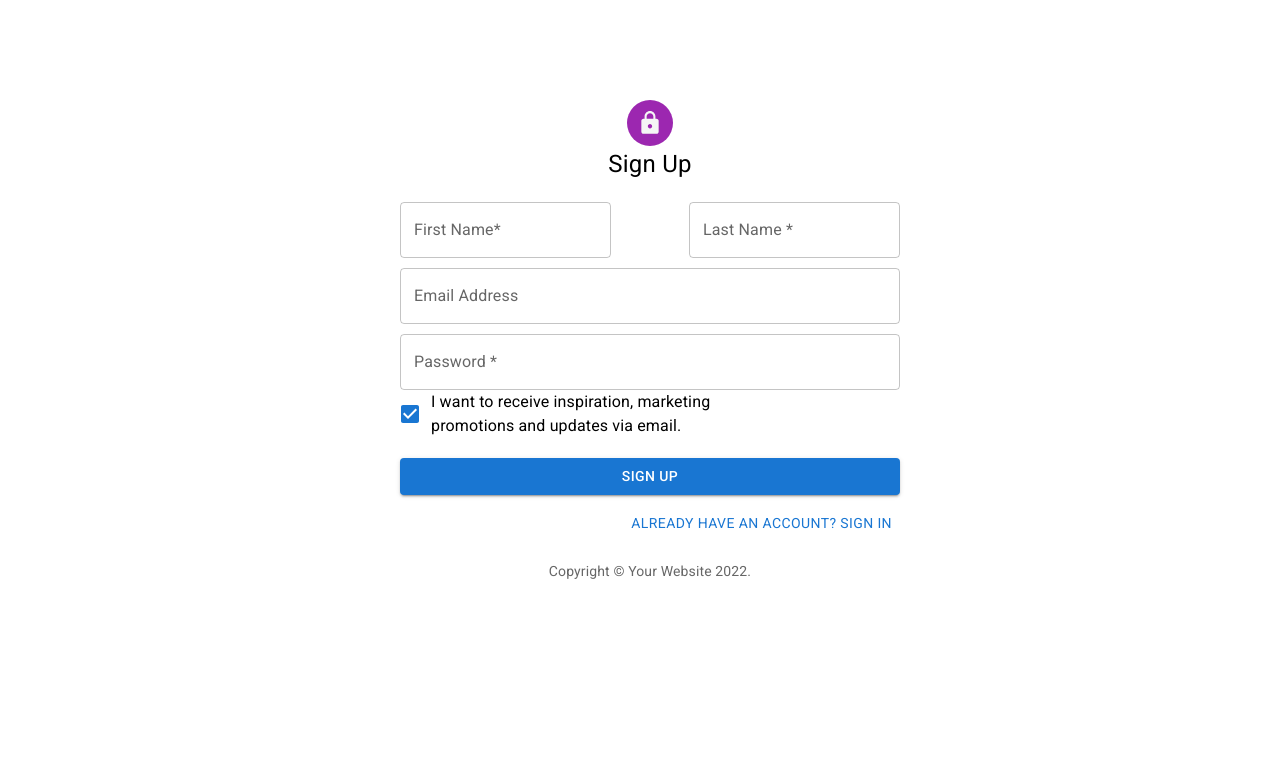
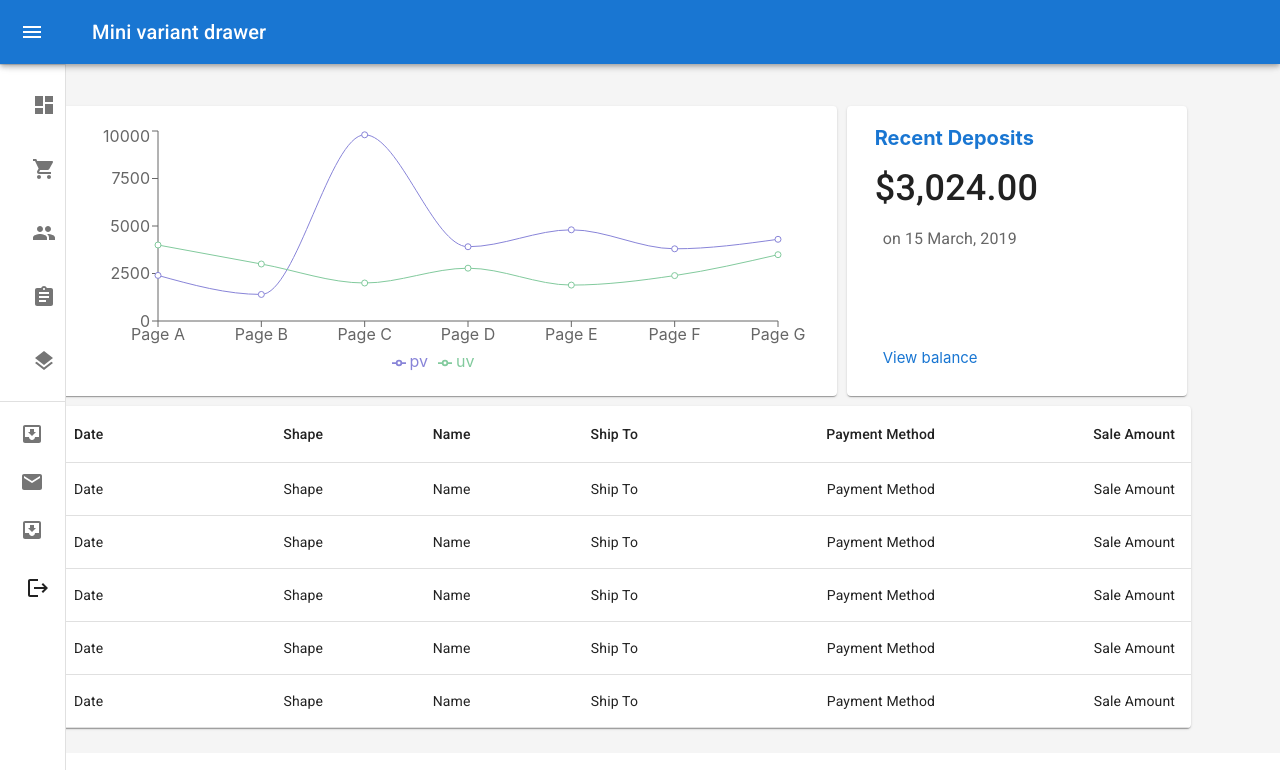
Before and after one commit to MBilalRasheed2/MaterialUI, a React (Create React App) app: page /dashboard in a window 1280 px wide. Shown: the top 770 px of the page. Built offline with nearby package versions, Linux system fonts and the light colour scheme.

Commit message:
add routes

```diff
--- a/package.json
+++ b/package.json
@@ -16,14 +16,15 @@
     "gh-pages": "^4.0.0",
     "react": "^18.2.0",
     "react-dom": "^18.2.0",
+    "react-router-dom": "^6.5.0",
     "react-scripts": "5.0.1",
     "recharts": "^2.1.16",
     "styled-components": "^5.3.6",
     "web-vitals": "^2.1.4"
   },
   "scripts": {
-    "predeploy":"npm run build",
-    "deploy":"gh-pages -d build",
+    "predeploy": "npm run build",
+    "deploy": "gh-pages -d build",
     "start": "react-scripts start",
     "build": "react-scripts build",
     "test": "react-scripts test",
--- a/src/App.js
+++ b/src/App.js
@@ -8,8 +8,10 @@ import React from 'react';
 
 
 import { createTheme, ThemeProvider } from '@mui/material/styles';
+import Home from './components/Home'
 import LoginPage from './components/loginPage/LoginPage';
 import SignUp from './components/signUp/SignUp';
+import Checkout from './components/checkout/Checkout';
 
 
 function App() {
@@ -23,10 +25,11 @@ function App() {
   // });
   return (
     <ThemeProvider theme={lightTheme}>
-      {/* <Home/> */}
+      <Home/>
       {/* <LoginPage/> */}
-      <SignUp/>
+      {/* <SignUp/> */}
 
+     {/* <Checkout/> */}
     </ThemeProvider>
   );
 }
--- a/src/components/Home.js
+++ b/src/components/Home.js
@@ -70,7 +70,7 @@ const Home = () => {
     return (
 
         <Layout>
-            <Grid container spacing={2} marginY={2}>
+            <Grid container spacing={2} marginY={2} paddingTop={10}>
 
                 <Grid container md={12}>
                     <LargeGridGraph md={8}>
--- a/src/components/checkout/Checkout.js
+++ b/src/components/checkout/Checkout.js
@@ -6,9 +6,7 @@ const Checkout = () => {
     return (
         <Grid container md={6} py={2} mx={'auto'}>
             <Grid py={2} md={12}>
-                <Typography variant="h2" component="h2">
-                    Checkout
-                </Typography>
+
                 <CheckoutStepper />
             </Grid>
 
--- a/src/components/checkout/CheckoutStepper.js
+++ b/src/components/checkout/CheckoutStepper.js
@@ -64,7 +64,10 @@ export default function HorizontalNonLinearStepper() {
     };
 
     return (
-        <Paper sx={{ width: '100%', marginY: '20px',py:4 }} elevation={2}>
+        <Paper sx={{ width: '100%', marginY: '20px', padding: '50px 40px 30px 30px' }} elevation={2}>
+            <Typography variant="h2" component="h2">
+                Checkout
+            </Typography>
             <Stepper nonLinear activeStep={activeStep}>
                 {steps.map((label, index) => (
                     <Step key={label} completed={completed[index]}>
@@ -73,6 +76,7 @@ export default function HorizontalNonLinearStepper() {
                         </StepButton>
                     </Step>
                 ))}
+
             </Stepper>
             <div>
                 {allStepsCompleted() ? (
@@ -126,9 +130,9 @@ const LoadStepForm = ({ step }) => {
     }
     else if (step === 1) {
         return <PaymentMethod />
-    }else if(step === 2) {
-        return <OrderSummary/>
-    }else{
-        return <Thankyou/>
+    } else if (step === 2) {
+        return <OrderSummary />
+    } else {
+        return <Thankyou />
     }
 }
--- a/src/components/header/Header.js
+++ b/src/components/header/Header.js
@@ -1,6 +1,7 @@
 import React from 'react'
-import { Typography, Paper, List, ListItem, ListItemButton, ListItemText, ListItemIcon, Toolbar, IconButton, Divider } from '@mui/material';
+import { Typography, Paper, List, ListItem, ListItemButton, ListItemText, ListItemIcon, Toolbar, IconButton, Divider, Grid, Button, Box } from '@mui/material';
 import ShoppingCartIcon from '@mui/icons-material/ShoppingCart';
+import LogoutIcon from '@mui/icons-material/Logout';
 import DashboardIcon from '@mui/icons-material/Dashboard';
 import PeopleIcon from '@mui/icons-material/People';
 import AssignmentIcon from '@mui/icons-material/Assignment';
@@ -13,6 +14,7 @@ import ChevronLeftIcon from '@mui/icons-material/ChevronLeft';
 import ChevronRightIcon from '@mui/icons-material/ChevronRight';
 import InboxIcon from '@mui/icons-material/MoveToInbox';
 import MailIcon from '@mui/icons-material/Mail';
+import { useNavigate } from 'react-router-dom';
 const DrawerHeader = styled('div')(({ theme }) => ({
   display: 'flex',
   alignItems: 'center',
@@ -78,6 +80,7 @@ const Drawer = styled(MuiDrawer, { shouldForwardProp: (prop) => prop !== 'open'
 );
 
 const Header = () => {
+  const navigate = useNavigate();
   const theme = useTheme();
   const [open, setOpen] = React.useState(false);
 
@@ -88,7 +91,15 @@ const Header = () => {
   const handleDrawerClose = () => {
     setOpen(false);
   };
-
+  const handleLogout = () => {
+    navigate("/login")
+  };
+  const handleDashboard = () => {
+    navigate("/dashboard")
+  };
+  const handleOrder = () => {
+    navigate("/order")
+  }
 
   return (
     <>
@@ -108,9 +119,15 @@ const Header = () => {
             >
               <MenuIcon />
             </IconButton>
+
             <Typography variant="h6" noWrap component="div">
               Mini variant drawer
             </Typography>
+            <Box style={{ display: 'flex', justifyContent: 'flex-end' }}>
+            </Box>
+
+
+
           </Toolbar>
         </AppBar>
       </Paper>
@@ -124,13 +141,13 @@ const Header = () => {
         <Divider />
         <List>
           {[
-            { name: "Dashboard", Icon: <DashboardIcon /> },
-            { name: "Order", Icon: <ShoppingCartIcon /> },
+            { name: "Dashboard", Icon: <DashboardIcon onClick={()=>handleDashboard()}/> },
+            { name: "Order", Icon: <ShoppingCartIcon onClick={()=>handleOrder()} /> },
             { name: "Customer", Icon: <PeopleIcon /> },
             { name: "Reports", Icon: <AssignmentIcon /> },
             { name: "Integrations", Icon: <LayersIcon /> },
           ].map((item, index) => (
-            <ListItem key={item.name} disablePadding>
+            <ListItem key={item.name} >
               <ListItemButton>
                 <ListItemIcon>
                   {item.Icon}
@@ -165,6 +182,12 @@ const Header = () => {
             </ListItem>
           ))}
         </List>
+        <Box style={{ display: 'flex', justifyContent: 'center', alignItems: 'center', paddingLeft:'10px'}}>
+        <ListItemButton >
+          <LogoutIcon onClick={()=>handleLogout()}/>
+          <Button sx={{color:'black', paddingLeft:'30px'}} onClick={()=>handleLogout()}>Logout</Button>
+          </ListItemButton>
+        </Box>
       </Drawer>
     </>
   )
--- a/src/components/loginPage/LoginPage.js
+++ b/src/components/loginPage/LoginPage.js
@@ -2,6 +2,7 @@ import React from 'react'
 import { deepOrange, deepPurple } from '@mui/material/colors';
 import { Avatar, Button, Checkbox, FormControlLabel, FormGroup, Grid, styled, TextField, Typography } from '@mui/material'
 import HttpsIcon from '@mui/icons-material/Https';
+import { useNavigate } from 'react-router-dom';
 const LoginGrid = styled(Grid, { name: 'login-grid' })({
     display: 'flex',
     flexDirection: 'column',
@@ -62,6 +63,13 @@ const SignInTitle = styled(Typography)({
 
 
 const LoginPage = () => {
+    const navigate=useNavigate();
+   const handleLogin=()=>{
+    navigate("/")
+   }
+   const handleSignup=()=>{
+    navigate("/signup")
+   }
     return (
         <LoginGrid container md={12}>
             <Avatar sx={{ bgcolor: deepPurple[500], width: 46, height: 46 }}  >
@@ -75,10 +83,16 @@ const LoginPage = () => {
                 <FormInput fullWidth label="Email Address" variant="outlined" />
                 <FormInput fullWidth label="Password *" variant="outlined" />
                 <CheckboxInput control={<Checkbox defaultChecked />} label="Remember me" />
-                <LoginButton fullWidth variant='contained'>Login</LoginButton>
+
+                <LoginButton fullWidth variant='contained' onClick={()=>handleLogin()}>Login</LoginButton>
+
+
                 <Grid container alignSelf={'center'} justifyContent={"space-between"}>
                     <ForgotButton >Forgot password?</ForgotButton>
-                    <ForgotButton>Don't have an account? Sign Up</ForgotButton>
+
+                    <ForgotButton onClick={()=>handleSignup()}>Don't have an account? Sign Up</ForgotButton>
+
+
                 </Grid>
 
             </FormContainer>
--- a/src/components/signUp/SignUp.js
+++ b/src/components/signUp/SignUp.js
@@ -13,6 +13,8 @@ import {
 } from "@mui/material";
 import HttpsIcon from "@mui/icons-material/Https";
 import { width } from "@mui/system";
+import { Link, Navigate } from "react-router-dom";
+import { useNavigate } from "react-router-dom";
 const LoginGrid = styled(Grid, { name: "login-grid" })({
   display: "flex",
   flexDirection: "column",
@@ -66,6 +68,13 @@ const CopyRight = styled(Typography)({
   });
 
 const SignUp = () => {
+  const navigate = useNavigate();
+const handleSignup=()=>{
+    navigate("/login")
+}
+const handleAlready=()=>{
+  navigate("/login")
+}
   return (
     <LoginGrid container md={12}>
       <Avatar sx={{ bgcolor: '#9c27b0', width: 46, height: 46 }}>
@@ -79,15 +88,22 @@ const SignUp = () => {
         </Grid>
         <FormInput fullWidth label="Email Address" variant="outlined" />
                 <FormInput fullWidth label="Password *" variant="outlined" />
-        <CheckboxInput
+                <Grid paddingTop={'20px'}>
+                <CheckboxInput
           control={<Checkbox defaultChecked />}
           label="I want to receive inspiration, marketing promotions and updates via email."
         />
-        <LoginButton fullWidth variant="contained">
+                </Grid>
+
+
+        <LoginButton fullWidth variant="contained" onClick={()=>handleSignup()}>
          Sign Up
         </LoginButton>
+
         <Grid container alignSelf={"center"} justifyContent={"flex-end"}>
-          <ForgotButton>Already have an account? Sign in</ForgotButton>
+
+          <ForgotButton onClick={()=>handleAlready()}>Already have an account? Sign in</ForgotButton>
+
         </Grid>
         <CopyRight>Copyright © Your Website 2022.</CopyRight>
       </FormContainer>
--- a/src/index.js
+++ b/src/index.js
@@ -1,13 +1,15 @@
 import React from 'react';
 import ReactDOM from 'react-dom/client';
-import './index.css';
-import App from './App';
+// import './index.css';
+// import App from './App';
+import {RouterProvider} from "react-router-dom"
 import reportWebVitals from './reportWebVitals';
+import router from './routes/index'
 
 const root = ReactDOM.createRoot(document.getElementById('root'));
 root.render(
   <React.StrictMode>
-    <App />
+    <RouterProvider router={router}/>
   </React.StrictMode>
 );
 
--- /dev/null
+++ b/src/routes/index.css
@@ -0,0 +1,13 @@
+body {
+  margin: 0;
+  font-family: -apple-system, BlinkMacSystemFont, 'Segoe UI', 'Roboto', 'Oxygen',
+    'Ubuntu', 'Cantarell', 'Fira Sans', 'Droid Sans', 'Helvetica Neue',
+    sans-serif;
+  -webkit-font-smoothing: antialiased;
+  -moz-osx-font-smoothing: grayscale;
+}
+
+code {
+  font-family: source-code-pro, Menlo, Monaco, Consolas, 'Courier New',
+    monospace;
+}
```
Also changed, not shown: src/routes/index.js (added, +43 -0 lines).
